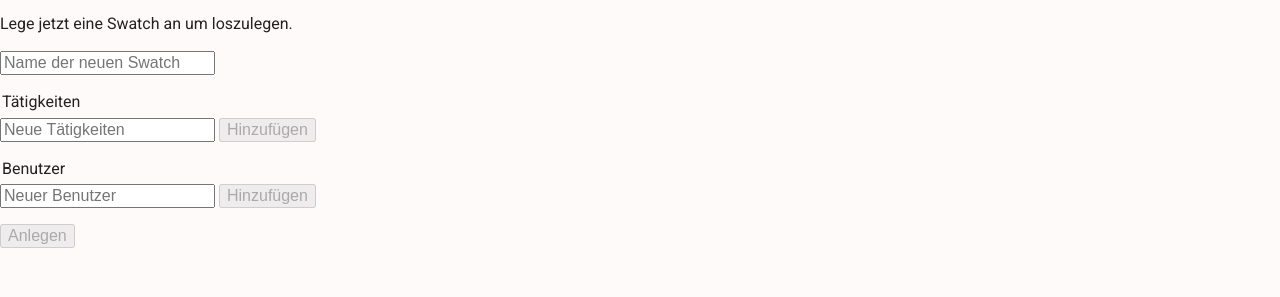
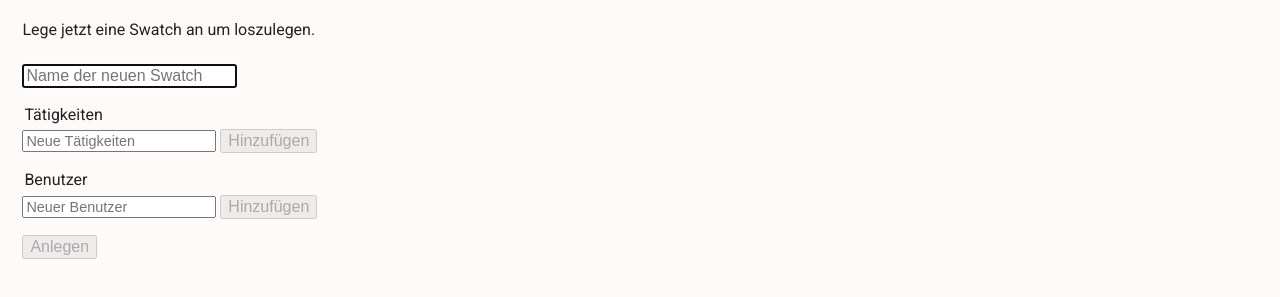
Before and after one commit to boof/swatch, a website built with webpack: page index.html in a window 1280 px wide. Shown: the part 49-346 px from the top of the page. Built offline with nearby package versions, Linux system fonts and the light colour scheme.

Commit message:
Fixed new swatch form.

```diff
--- a/css/style.css
+++ b/css/style.css
@@ -98,8 +98,13 @@ input {
   display: none;
 }
 
+#newSwatch > * {
+  margin: 1lh;
+}
+
 #newSwatch fieldset input[type=text] {
   margin-top: 4px;
+  font-size: 0.9em;
 }
 
 #newSwatch fieldset {
--- a/src/index.js
+++ b/src/index.js
@@ -407,8 +407,10 @@ import {stringify} from 'csv-stringify/browser/esm';
 
     // FORM
     function openForm() {
-      requestAnimationFrame(()=> { openPage("newSwatch") });
-      textSwatchName.focus();
+      requestAnimationFrame(()=> {
+        openPage("newSwatch");
+        textSwatchName.focus();
+      });
     }
 
     const formNewSwatch = document.querySelector("#newSwatch form");
@@ -500,6 +502,7 @@ import {stringify} from 'csv-stringify/browser/esm';
       }
     });
 
+    buttonSwatchTaskAdd.addEventListener('click', ev => { addTask() });
     textSwatchTaskName.addEventListener('keypress', ev => {
       if (ev.code != "Enter") return;
 
@@ -515,6 +518,7 @@ import {stringify} from 'csv-stringify/browser/esm';
 
       if (ev.ctrlKey) submitForm();
     });
+    buttonSwatchUserAdd.addEventListener('click', ev => { addUser() });
     textSwatchUserName.addEventListener('keypress', ev => {
       if (ev.code != "Enter") return;
 
```
